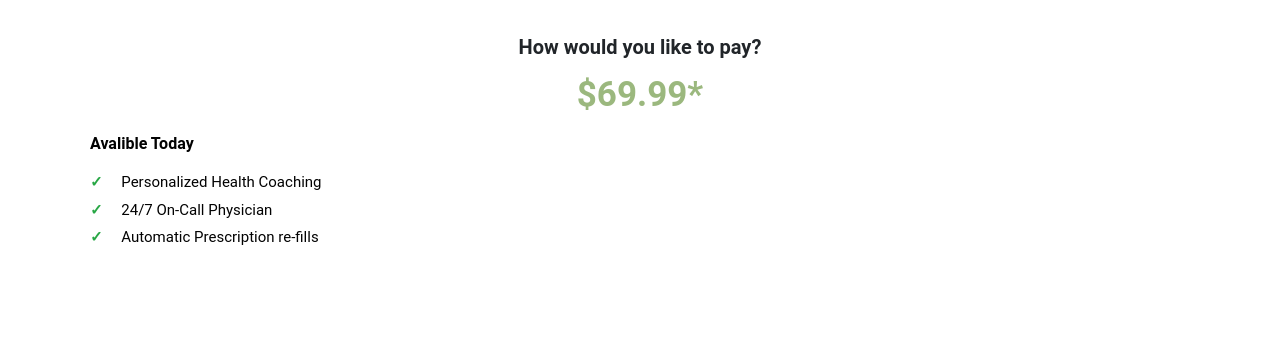
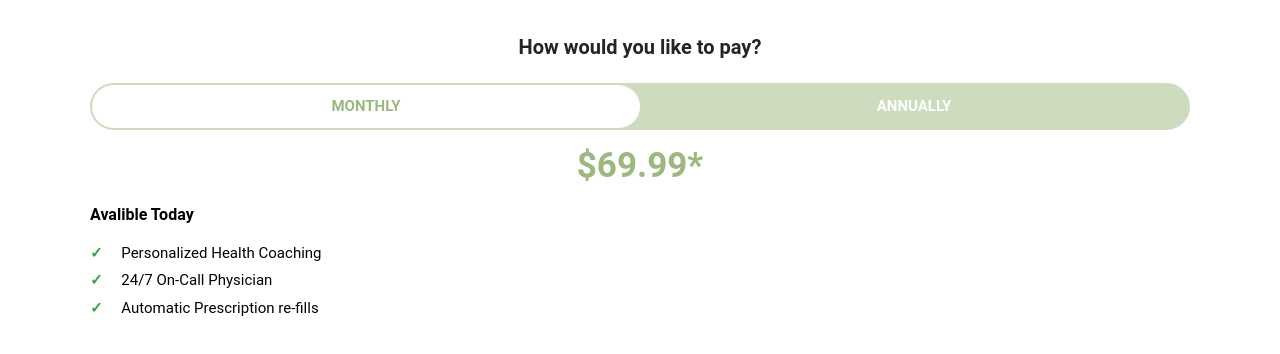
Before and after one commit to muhammadidreesshaikh/take-health-react, a React (Create React App) app: page /healthpay in a window 1280 px wide. Shown: the top 354 px of the page. Built offline with nearby package versions, Linux system fonts and the light colour scheme.

Commit message:
all condition and issue solved

```diff
--- a/src/assets/css/healthpay.css
+++ b/src/assets/css/healthpay.css
@@ -43,3 +43,27 @@
     padding-top: 5px;
     color: var(--color-black);
 }
+
+.health-pay .custom-toggle ul {
+    display: flex;
+    background-color: var(--color-help);
+    margin: 0;
+    padding: 0;
+    border-radius: 25px;
+    border: 2px solid var(--color-help);
+}
+
+.health-pay .custom-toggle ul li{
+    padding: 10px;
+    color: var(--color-white);
+    font-weight: 600;
+    width: 50%;
+    text-align: center;
+    cursor: pointer;
+}
+
+.health-pay .custom-toggle ul li.active {
+    background-color: var(--color-white);
+    color: var(--color-green);
+    border-radius: 25px;
+}
--- a/src/components/thebasics/Billing.js
+++ b/src/components/thebasics/Billing.js
@@ -77,8 +77,8 @@ class Billing extends React.Component {
                                             <input type="name" class="form-control" placeholder="MM/YYYY" />
                                         </div>
                                         <div className="col-6 col-md-6 col-lg-6">
-                                            <label className="change">Security</label> <i type="button" class="btn " data-toggle="tooltip" data-placement="right" title="Your birthdate is required to determine if you're eligible for telemedicine">?</i>
-                                            <input type="name" class="form-control" placeholder="CVV" />
+                                            <label className="change">Security</label> <i type="button" class="btn" data-toggle="tooltip" data-placement="right" title="3 charchter long Secret Code CVV">?</i>
+                                            <input type="number" class="form-control" placeholder="CVV" />
                                         </div>
                                     </div>
 
--- a/src/components/thebasics/Coverage.js
+++ b/src/components/thebasics/Coverage.js
@@ -37,8 +37,8 @@ class Coverage extends React.Component {
 
                                     <div className="col-12 col-md-12 col-lg-12">
                                         <div class="form-group">
-                                            <label className="change">Who has you covered?</label> <i type="button" class="btn " data-toggle="tooltip" data-placement="right" title="Your birthdate is required to determine if you're eligible for telemedicine">?</i>
-                                            <input type="password" class="form-control" placeholder="Search for your employer"/>
+                                            <label className="change">Who has you covered?</label> <i type="button" class="btn " data-toggle="tooltip" data-placement="right" title="Your coverage is required to ensure your visit is covered!">?</i>
+                                            <input type="text" class="form-control" placeholder="Search for your employer"/>
                                         </div>
                                     </div>
                                 </div>
--- a/src/components/thebasics/HealthPay.js
+++ b/src/components/thebasics/HealthPay.js
@@ -1,7 +1,5 @@
 import React from 'react';
 import '../../assets/css/healthpay.css';
-
-import { Link } from 'react-router-dom';
 
 class HealthPay extends React.Component {
 
@@ -10,7 +8,7 @@ class HealthPay extends React.Component {
 
         this.state = {
             data: [],
-            loading: false
+            type: 'monthly'
         };
     }
 
@@ -20,6 +18,10 @@ class HealthPay extends React.Component {
         this.setState({
             loading: true
         });
+    }
+
+    changeType = (value) => {
+        this.setState({ type: value });
     }
 
     render() {
@@ -32,6 +34,24 @@ class HealthPay extends React.Component {
                             <div className="col-12 col-md-12 col-lg-12 p-0">
                                 <div className="card-body">
                                     <h6>How would you like to pay?</h6>
+
+                                    <div className="custom-toggle mt-4">
+                                        <ul>
+                                            <li
+                                                className={ this.state.type == 'monthly' ? 'active' : '' }
+                                                onClick={ () => {this.changeType('monthly')} }
+                                            >
+                                                MONTHLY
+                                            </li>
+                                            <li
+                                                className={ this.state.type == 'yearly' ? 'active' : '' }
+                                                onClick={ () => {this.changeType('yearly')} }
+                                            >
+                                                ANNUALLY
+                                            </li>
+                                        </ul>
+                                    </div>
+
                                     <h3>$69.99*</h3>
 
                                     <div className="list">
--- a/src/components/thebasics/StepOne.js
+++ b/src/components/thebasics/StepOne.js
@@ -41,13 +41,13 @@ class StepOne extends React.Component {
 
                                     <div className="col-12 col-md-12 col-lg-12">
                                     <div class="form-group ">
-                                            <input type="code" class="form-control mt-4" placeholder="Zip Code" />
+                                            <input type="number" class="form-control mt-4" placeholder="Zip Code" />
                                         </div>
                                     </div>
 
                                     <div className="col-12 col-md-12 col-lg-12">
                                         <div class="form-group">
-                                            <label className="change">Password Number</label> <i type="button" class="btn " data-toggle="tooltip" data-placement="right" title="Tooltip on right">?</i>
+                                            <label className="change">Password Number</label> <i type="button" class="btn" data-toggle="tooltip" data-placement="right" title="Should be 8 or more than 8 charachters">?</i>
                                             <input type="password" class="form-control" placeholder="XXX-XXX-XXX"/>
                                         </div>
                                     </div>
--- a/src/components/thebasics/StepTwo.js
+++ b/src/components/thebasics/StepTwo.js
@@ -44,7 +44,7 @@ class StepTwo extends React.Component {
 
                                     <div className="col-12 col-md-12 col-lg-12">
                                         <div class="form-group">
-                                            <label className="change">Add your biological sex.</label> <i type="button" class="btn " data-toggle="tooltip" data-placement="right" title="Your birthdate is required to determine if you're eligible for telemedicine">?</i>
+                                            <label className="change">Add your biological sex.</label> <i type="button" class="btn " data-toggle="tooltip" data-placement="right" title="Your gender is required to determine if you're eligible for telemedicine">?</i>
                                             <select class="form-control">
                                                 <option>Select</option>
                                                 <option>Male</option>
```
Also changed, not shown: src/components/thebasics/Main.js (+49 -20 lines), 1 other file (tests, documents, lock files or other folders).
